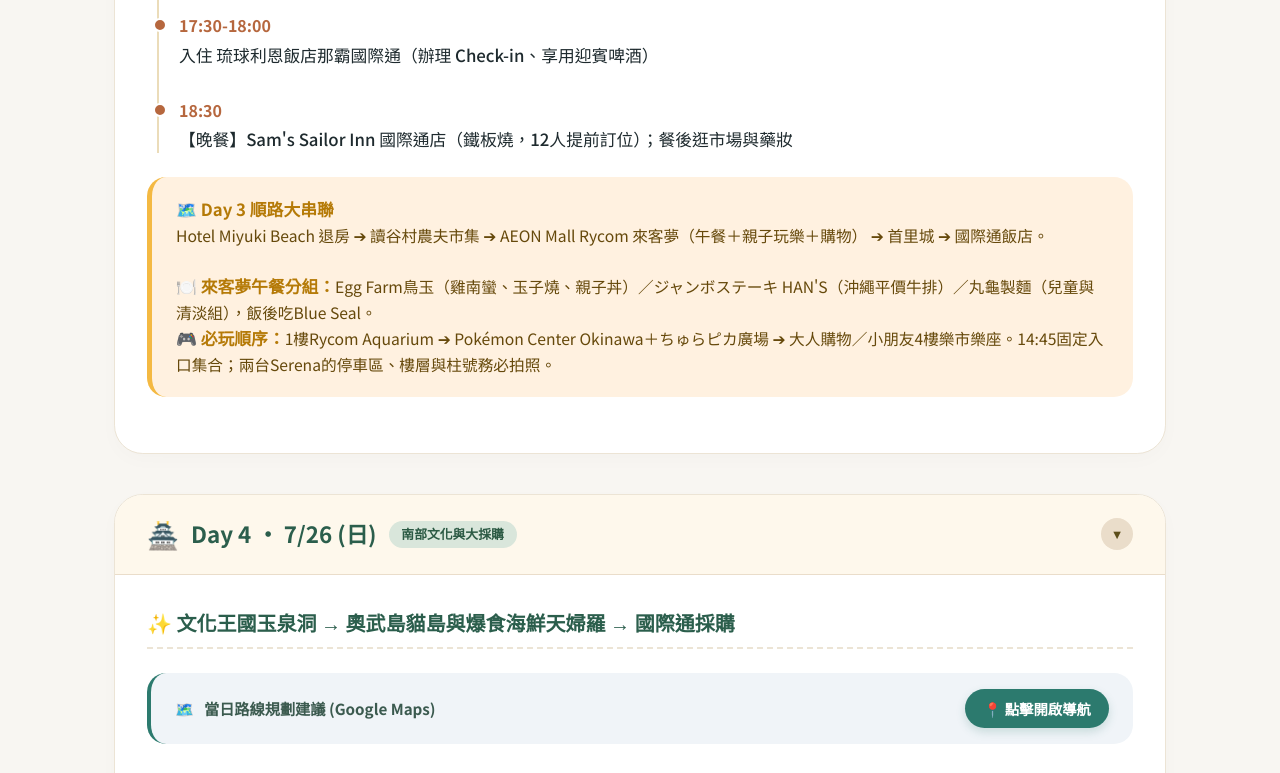
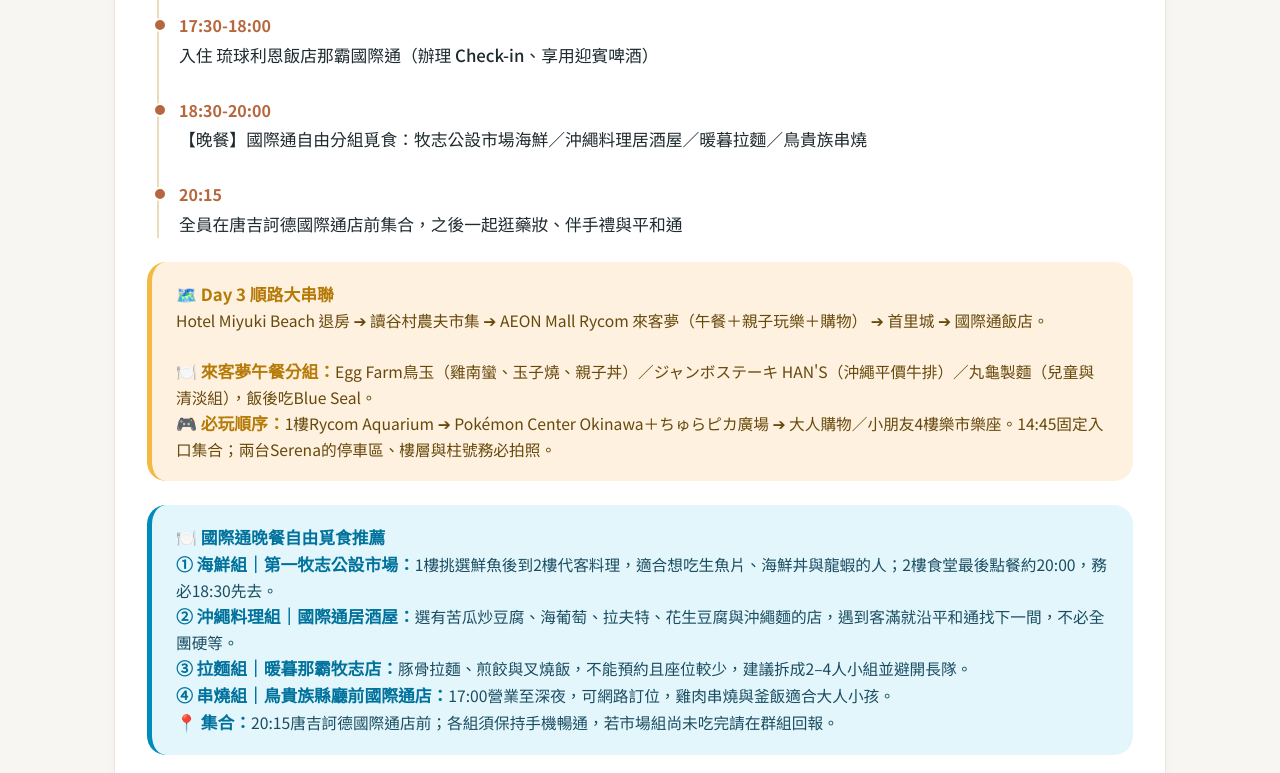
Before and after one commit to hgcnsysu-png/okinawa, a plain HTML site: page index.html in a window 1280 px wide. Shown: the part 5440-6213 px from the top of the page. Drawn offline with Linux system fonts and the light colour scheme.

Commit message:
Update index.html

```diff
--- a/index.html
+++ b/index.html
@@ -587,8 +587,8 @@
                         <td><strong>Day 3<br>7/25</strong></td>
                         <td><strong>Hotel Miyuki Beach</strong><br>07:30 早餐</td>
                         <td><strong>AEON Mall Rycom 來客夢</strong><br>12:00 三樓美食街分組用餐</td>
-                        <td><strong>Sam's Sailor Inn 國際通店</strong><br>18:30 鐵板燒</td>
-                        <td>Sam's約160席、適合團體及兒童，建議預約12人同一時段。</td>
+                        <td><strong>國際通自由分組覓食</strong><br>18:30 各組自由選店</td>
+                        <td>推薦牧志公設市場、沖繩料理居酒屋、暖暮拉麵或鳥貴族；20:15在唐吉訶德國際通店前集合。</td>
                     </tr>
                     <tr>
                         <td><strong>Day 4<br>7/26</strong></td>
@@ -618,7 +618,9 @@
             🔗 訂位入口：
             <a href="https://www.tablecheck.com/ja/shops/yakiniku-onnabekkan/reserve" target="_blank">琉球之牛恩納別館</a>｜
             <a href="https://ufuya.com/" target="_blank">百年古家大家</a>｜
-            <a href="https://sams-sailor-inn-kokusai.com/" target="_blank">Sam's Sailor Inn</a>｜
+            <a href="https://www.makishi-public-market.jp/" target="_blank">第一牧志公設市場</a>｜
+            <a href="https://ramendanbo.okinawa/" target="_blank">暖暮拉麵</a>｜
+            <a href="https://map.torikizoku.co.jp/detail/743/" target="_blank">鳥貴族縣廳前國際通店</a>｜
             <a href="https://yuikalive.owst.jp/" target="_blank">島唄Live結歌</a>｜
             <a href="https://churamonogatari.okinawa/" target="_blank">沖縄そば ちむどんどん</a>｜
             <a href="https://www.umikajiterrace.com/category/shop-restaurants/" target="_blank">Umikaji Terrace餐廳清單</a>
@@ -807,7 +809,8 @@
               { time: "14:30-14:45", desc: "Blue Seal 沖繩冰淇淋，14:45於約定入口集合" },
               { time: "15:40-17:10", desc: "首里城公園參觀（登高俯瞰那霸市景、漫步歷史古城區）" },
               { time: "17:30-18:00", desc: "入住 琉球利恩飯店那霸國際通（辦理 Check-in、享用迎賓啤酒）" },
-              { time: "18:30", desc: "【晚餐】Sam's Sailor Inn 國際通店（鐵板燒，12人提前訂位）；餐後逛市場與藥妝" }
+              { time: "18:30-20:00", desc: "【晚餐】國際通自由分組覓食：牧志公設市場海鮮／沖繩料理居酒屋／暖暮拉麵／鳥貴族串燒" },
+              { time: "20:15", desc: "全員在唐吉訶德國際通店前集合，之後一起逛藥妝、伴手禮與平和通" }
           ] },
         { day: 4, date: "7/26 (日)", title: "文化王國玉泉洞 → 奧武島貓島與爆食海鮮天婦羅 → 國際通採購", emoji: "🏯", theme: "南部文化與大採購",
           items: [
@@ -937,6 +940,7 @@
             }
             if (day.day === 3) {
                 itemsHtml += `<div class="alert-box highlight-tips" style="margin-top: 1.5rem;"><strong>🗺️ Day 3 順路大串聯</strong><br>Hotel Miyuki Beach 退房 ➔ 讀谷村農夫市集 ➔ AEON Mall Rycom 來客夢（午餐＋親子玩樂＋購物） ➔ 首里城 ➔ 國際通飯店。<br><br><strong>🍽️ 來客夢午餐分組：</strong>Egg Farm鳥玉（雞南蠻、玉子燒、親子丼）／ジャンボステーキ HAN'S（沖繩平價牛排）／丸龜製麵（兒童與清淡組），飯後吃Blue Seal。<br><strong>🎮 必玩順序：</strong>1樓Rycom Aquarium ➔ Pokémon Center Okinawa＋ちゅらピカ廣場 ➔ 大人購物／小朋友4樓樂市樂座。14:45固定入口集合；兩台Serena的停車區、樓層與柱號務必拍照。</div>`;
+                itemsHtml += `<div class="alert-box snorkel-tips" style="margin-top: 1.5rem;"><strong>🍽️ 國際通晚餐自由覓食推薦</strong><br><strong>① 海鮮組｜第一牧志公設市場：</strong>1樓挑選鮮魚後到2樓代客料理，適合想吃生魚片、海鮮丼與龍蝦的人；2樓食堂最後點餐約20:00，務必18:30先去。<br><strong>② 沖繩料理組｜國際通居酒屋：</strong>選有苦瓜炒豆腐、海葡萄、拉夫特、花生豆腐與沖繩麵的店，遇到客滿就沿平和通找下一間，不必全團硬等。<br><strong>③ 拉麵組｜暖暮那霸牧志店：</strong>豚骨拉麵、煎餃與叉燒飯，不能預約且座位較少，建議拆成2–4人小組並避開長隊。<br><strong>④ 串燒組｜鳥貴族縣廳前國際通店：</strong>17:00營業至深夜，可網路訂位，雞肉串燒與釜飯適合大人小孩。<br><strong>📍 集合：</strong>20:15唐吉訶德國際通店前；各組須保持手機暢通，若市場組尚未吃完請在群組回報。</div>`;
             }
             if (day.day === 4) {
                 itemsHtml += `<div class="alert-box parking-tips" style="margin-top: 1.5rem;"><strong>🌋 玉泉洞大家族防雷小筆記 (波比看世界攻略)</strong><br>12人家庭團強烈建議購買包含工藝體驗的Klook/KKday套票更便宜！進入玉泉洞前記得把<strong>推車留在車上或入口寄放</strong>（裡面樓梯非常多且地滑），全團老人與小孩一定要慢行看好。出洞後正好可以趕上震撼的<strong>太鼓舞表演</strong>，午餐可以直接去<strong>CYURA島餐廳</strong>吃沖繩料理自助餐或熟食區簡單吃碗沖繩麵。最後離開前去南都造酒所買瓶用地下水特製的<strong>沖繩珊瑚啤酒</strong>回利恩飯店喝，非常過癮！</div>`;
```
